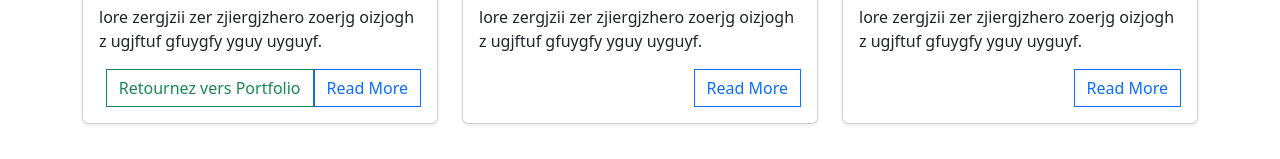
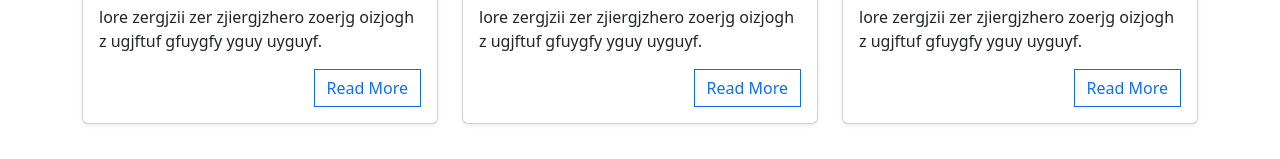
Before and after one commit to Maru23ata97/mf-Blog, a website: page index.html in a window 1280 px wide. Shown: the part 499-658 px from the top of the page. Drawn offline with nearby package versions, Linux system fonts and the light colour scheme.

Commit message:
1 file modified

```diff
--- a/index.html
+++ b/index.html
@@ -49,11 +49,6 @@
               </div>
               <a href="#" class="btn btn-outline-primary rounded-0 float-end"
                 >Read More</a
-              >
-              <a
-                href="https://maru23ata97.github.io/mf-portfolio/"
-                class="btn btn-outline-success rounded-0 float-end"
-                >Retournez vers Portfolio</a
               >
             </div>
           </div>
```
